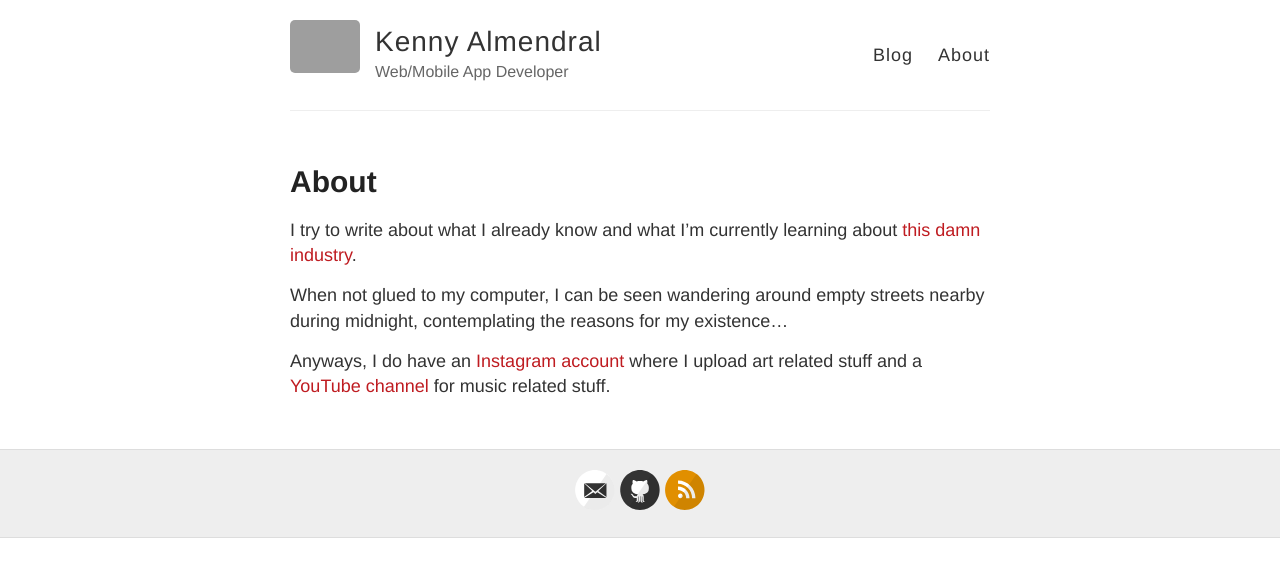
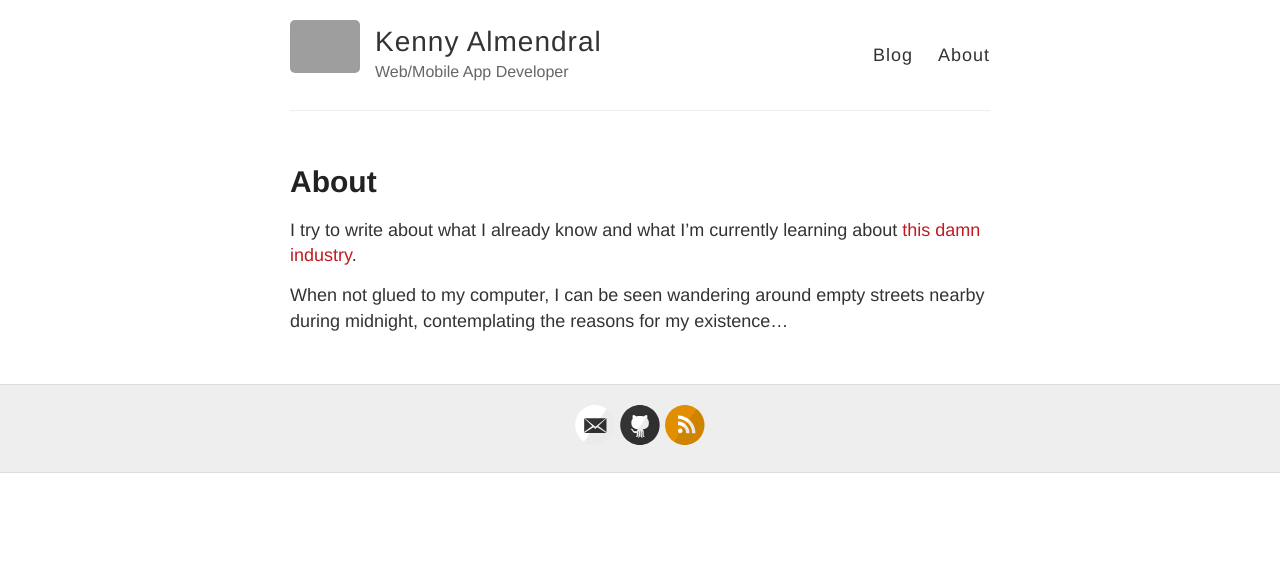
Before and after one commit to kennyalmendral/kennyalmendral.github.io, a Jekyll site: the page built from about.md, in a window 1280 px wide. Shown: the top 577 px of the page. Built offline with Jekyll 4.4.1, drawn with Linux system fonts in a browser that asks for light colours; grey boxes are pictures that could not be loaded.

Commit message:
Update about.md

```diff
--- a/about.md
+++ b/about.md
@@ -7,5 +7,3 @@ permalink: /about/
 I try to write about what I already know and what I’m currently learning about [this damn industry](https://code.tutsplus.com/articles/this-damn-industry--net-17054){:target="_blank"}.
 
 When not glued to my computer, I can be seen wandering around empty streets nearby during midnight, contemplating the reasons for my existence...
-
-Anyways, I do have an [Instagram account](https://www.instagram.com/kennybathory/){:target="_blank"} where I upload art related stuff and a [YouTube channel](https://www.youtube.com/KennyAlmendral){:target="_blank"} for music related stuff.
```
